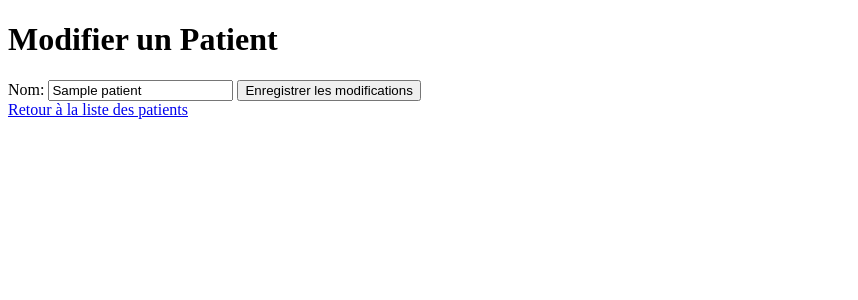
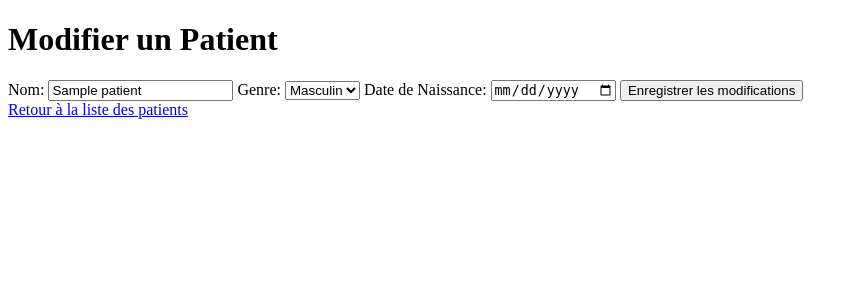
Before and after one commit to sheila-hmy/MedicTracker, a Flask app: template backend/templates/edit_patient.html in a window 1280 px wide. Shown: the top 300 px of the page, without its empty margins (0-858 px from the left). Run offline with Flask 3, Linux system fonts and the light colour scheme; the template is opened without the code that fills it: most values are stand-ins (such as "Sample title", 1, 10 or a date in 2020); some libraries are stand-ins or nearby versions.

Commit message:
fit: correct the bug about the option 'Enregistrer les modifications' in the database. The erro was corrected in edit_patient.html file

```diff
--- a/backend/templates/edit_patient.html
+++ b/backend/templates/edit_patient.html
@@ -17,7 +17,19 @@
     <form method="post" action="{{ url_for('edit_patient', patient_id=patient[0]) }}">
         <label for="name">Nom:</label>
         <input type="text" name="name" value="{{ patient[1] }}" required>
-        <!-- Add other pre-filled fields for gender, date of birth, and patient ID -->
+
+        <label for="gender">Genre:</label>
+        <select name="gender" required>
+            <option value="male" {% if patient[2] == 'male' %}selected{% endif %}>Masculin</option>
+            <option value="female" {% if patient[2] == 'female' %}selected{% endif %}>Féminin</option>
+        </select>
+
+        <label for="date_of_birth">Date de Naissance:</label>
+        <input type="date" name="date_of_birth" value="{{ patient[3] }}" required>
+
+        <!-- Champ caché pour le patient_id -->
+        <input type="hidden" name="patient_id" value="{{ patient[0] }}">
+
         <input type="submit" value="Enregistrer les modifications">
     </form>
     <a href="{{ url_for('patients_list') }}">Retour à la liste des patients</a>
```
